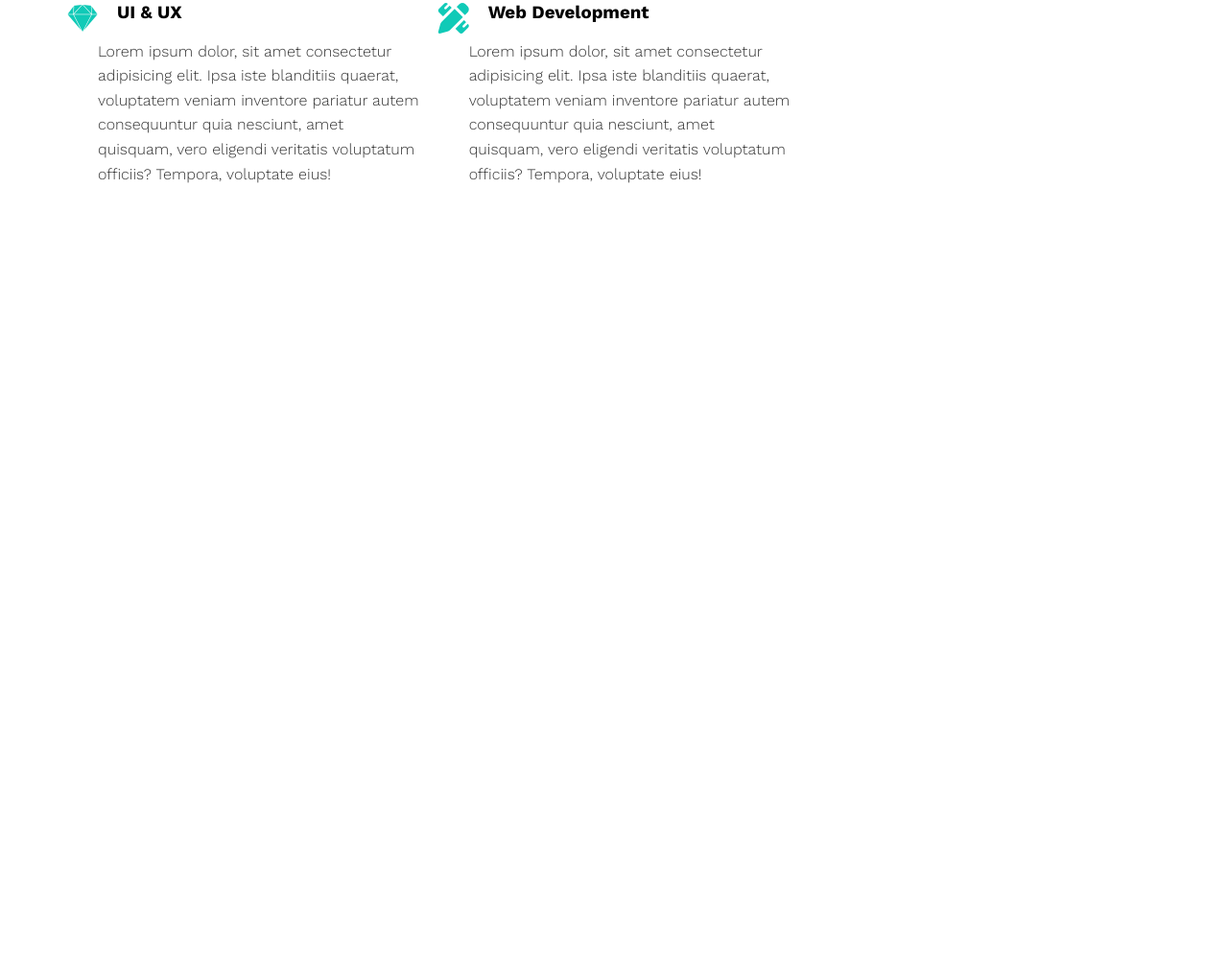
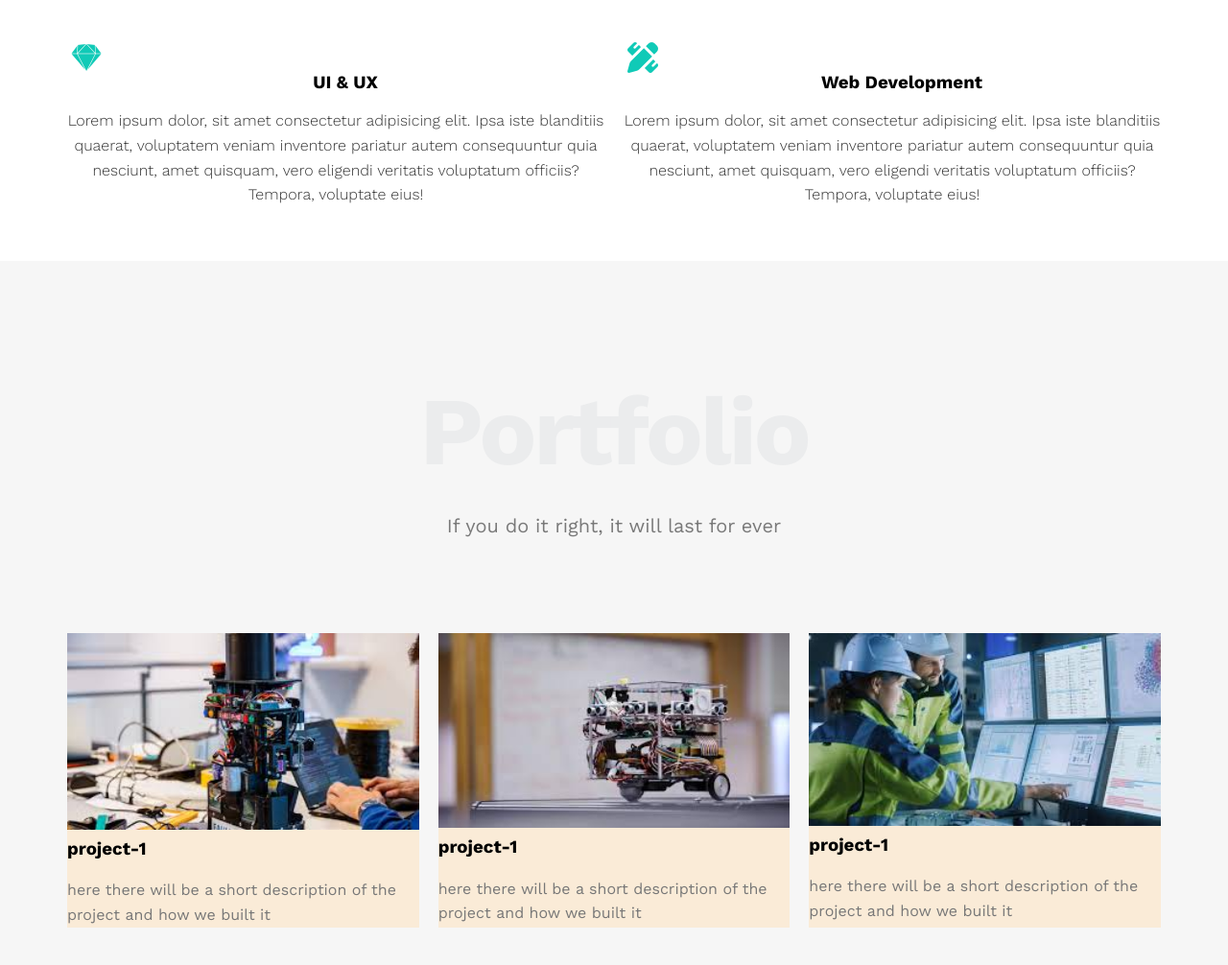
Before and after one commit to moumens/first-front-end-project, a plain HTML site: page index.html in a window 1280 px wide. Shown: the part 1731-2737 px from the top of the page at 96% size. Before the commit the page ends 2041 px from the top, so only its background shows below. Drawn offline with nearby package versions, Linux system fonts and the light colour scheme; a web font is replaced by a local one.

Commit message:
added a portfolio section

```diff
--- a/css/leon.css
+++ b/css/leon.css
@@ -222,8 +222,9 @@
      text-align: center;
      font-size: 100px;
      color: #ebeced;
-     letter-spacing: -3;
+     letter-spacing: -3px;
      margin: 0px;
+     padding: 60px 0px;
  }
 
  .services .container .special-heading+p {
@@ -234,21 +235,17 @@
 
  }
 
- .services {
-     padding: 60px 0px;
-
- }
-
  .services .services-content {
      display: grid;
-     grid-template-columns: repeat(auto-fill, minmax(300px, 1fr));
+     grid-template-columns: repeat(2, minmax(270px, 1fr));
      grid-gap: 20px;
      margin-top: 100px;
+     text-align: center;
  }
 
  .services .services-content .ser {
-     display: flex;
      margin-bottom: 40px;
+     display: grid;
 
  }
 
@@ -277,3 +274,64 @@
 
 
  /*------------END SERVICES---------------*/
+
+ /*-----------START PORTFOLIO-----------------*/
+
+ .portfolio {
+     background-color: #f6f6f6;
+     padding: 60px 0px;
+
+ }
+
+ .portfolio .container .special-heading {
+     text-align: center;
+     font-size: 100px;
+     color: #ebeced;
+     letter-spacing: -3px;
+     margin: 0px;
+     padding: 60px 0px;
+ }
+
+ .portfolio .container .special-heading+p {
+     text-align: center;
+     margin: -30px 0 0;
+     font-size: 20px;
+     color: #797979;
+
+ }
+
+ .portfolio .portfolio-content {
+     display: grid;
+     grid-template-columns: repeat(auto-fill, minmax(300px, 1fr));
+     grid-gap: 20px;
+     margin-top: 100px;
+
+
+ }
+
+ .portfolio .card {
+     background-color: antiquewhite;
+     display: flex;
+     flex-direction: column;
+
+
+ }
+
+ .portfolio .card img {
+
+     max-width: 100%;
+
+
+ }
+
+ .portfolio .card .info h3 {
+     margin-top: 10px;
+ }
+
+ .portfolio .card p {
+     color: #777;
+     line-height: 1.6;
+     margin-bottom: 0px;
+ }
+
+ /*------------End PORTFOLIO--------------------/
--- a/index.html
+++ b/index.html
@@ -146,6 +146,48 @@
         </div>
     </div>
     <!------------END SERVICES------------->
+
+
+    <!--------------------START PORTFOLIO------------------>
+
+    <div class="portfolio">
+        <div class="container">
+            <h3 class="special-heading">Portfolio </h3>
+            <p>If you do it right, it will last for ever</p>
+
+            <div class="portfolio-content">
+
+                <div class="card">
+                    <img src="images/1.jpeg" alt="">
+                    <div class="info">
+                        <h3>project-1</h3>
+                        <p>here there will be a short description of the project and how we built it</p>
+                    </div>
+                </div>
+                <div class="card">
+                    <img src="images/2.jpeg" alt="">
+                    <div class="info">
+                        <h3>project-1</h3>
+                        <p>here there will be a short description of the project and how we built it</p>
+                    </div>
+                </div>
+                <div class="card">
+                    <img src="images/3.jpeg" alt="">
+                    <div class="info">
+                        <h3>project-1</h3>
+                        <p>here there will be a short description of the project and how we built it</p>
+                    </div>
+                </div>
+
+
+            </div>
+        </div>
+    </div>
+    <!--------------------END PORTFOLIO------------------>
+
+
 </body>
 
+
+
 </html>
```
Also changed, not shown: images/1.jpeg (added), images/2.jpeg (added), images/3.jpeg (added).
